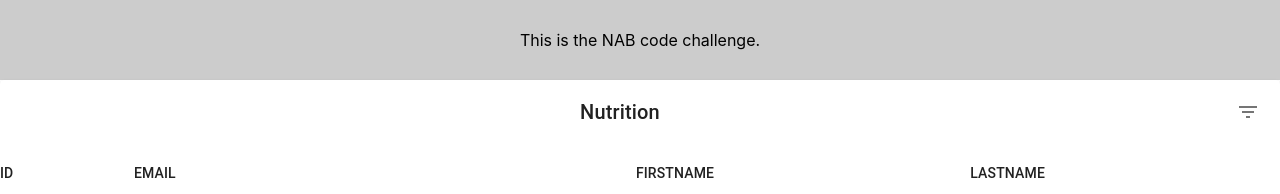
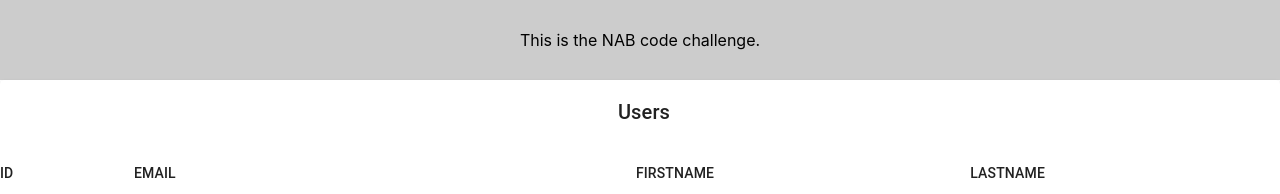
Before and after one commit to shahrum/nab-test-code, a React (Create React App) app: page / in a window 1280 px wide. Shown: the top 194 px of the page. Built offline with nearby package versions, Linux system fonts and the light colour scheme.

Commit message:
breakdown to helper

```diff
--- /dev/null
+++ b/src/components/material/helper/table.helper.ts
@@ -0,0 +1,69 @@
+import { lighten, makeStyles } from "@material-ui/core";
+
+export const useStyles = makeStyles((theme) => ({
+	root: {
+		width: "100%"
+	},
+	paper: {
+		width: "100%",
+		marginBottom: theme.spacing(2)
+	},
+	table: {
+		minWidth: 750
+	},
+	visuallyHidden: {
+		border: 0,
+		clip: "rect(0 0 0 0)",
+		height: 1,
+		margin: -1,
+		overflow: "hidden",
+		padding: 0,
+		position: "absolute",
+		top: 20,
+		width: 1
+	}
+}));
+
+export const useToolbarStyles = makeStyles((theme) => ({
+	root: {
+		paddingLeft: theme.spacing(2),
+		paddingRight: theme.spacing(1)
+	},
+	highlight:
+		theme.palette.type === "light"
+			? {
+					color: theme.palette.secondary.main,
+					backgroundColor: lighten(theme.palette.secondary.light, 0.85)
+			  }
+			: {
+					color: theme.palette.text.primary,
+					backgroundColor: theme.palette.secondary.dark
+			  },
+	title: {
+		flex: "1 1 100%"
+	}
+}));
+
+export const descendingComparator = (a: any, b: any, orderBy: any) => {
+	if (b[orderBy] < a[orderBy]) {
+		return -1;
+	}
+	if (b[orderBy] > a[orderBy]) {
+		return 1;
+	}
+	return 0;
+};
+
+export const getComparator = (order: string, orderBy: any) => {
+	return order === "desc" ? (a: any, b: any) => descendingComparator(a, b, orderBy) : (a: any, b: any) => -descendingComparator(a, b, orderBy);
+};
+
+export const stableSort = (array: any, comparator: any) => {
+	const stabilizedThis = array.map((el: any, index: any) => [el, index]);
+	stabilizedThis.sort((a: any, b: any) => {
+		const order = comparator(a[0], b[0]);
+		if (order !== 0) return order;
+		return a[1] - b[1];
+	});
+	return stabilizedThis.map((el: any) => el[0]);
+};
--- a/src/components/material/table/table.component.tsx
+++ b/src/components/material/table/table.component.tsx
@@ -1,7 +1,6 @@
 import React from "react";
 import PropTypes from "prop-types";
 import clsx from "clsx";
-import { lighten, makeStyles } from "@material-ui/core/styles";
 import Table from "@material-ui/core/Table";
 import TableBody from "@material-ui/core/TableBody";
 import TableCell from "@material-ui/core/TableCell";
@@ -13,38 +12,16 @@
 import Toolbar from "@material-ui/core/Toolbar";
 import Typography from "@material-ui/core/Typography";
 import Paper from "@material-ui/core/Paper";
-import Checkbox from "@material-ui/core/Checkbox";
-import IconButton from "@material-ui/core/IconButton";
-import Tooltip from "@material-ui/core/Tooltip";
-import FormControlLabel from "@material-ui/core/FormControlLabel";
-import Switch from "@material-ui/core/Switch";
-import DeleteIcon from "@material-ui/icons/Delete";
-import FilterListIcon from "@material-ui/icons/FilterList";
-import { MaterialTable } from "../../../models";
-
-function descendingComparator(a: any, b: any, orderBy: any) {
-	if (b[orderBy] < a[orderBy]) {
-		return -1;
-	}
-	if (b[orderBy] > a[orderBy]) {
-		return 1;
-	}
-	return 0;
-}
-
-function getComparator(order: string, orderBy: any) {
-	return order === "desc" ? (a: any, b: any) => descendingComparator(a, b, orderBy) : (a: any, b: any) => -descendingComparator(a, b, orderBy);
-}
-
-function stableSort(array: any, comparator: any) {
-	const stabilizedThis = array.map((el: any, index: any) => [el, index]);
-	stabilizedThis.sort((a: any, b: any) => {
-		const order = comparator(a[0], b[0]);
-		if (order !== 0) return order;
-		return a[1] - b[1];
-	});
-	return stabilizedThis.map((el: any) => el[0]);
-}
+import { descendingComparator, getComparator, stableSort, useStyles, useToolbarStyles } from "../helper/table.helper";
+// import { lighten, makeStyles } from "@material-ui/core/styles";
+// import IconButton from "@material-ui/core/IconButton";
+// import Tooltip from "@material-ui/core/Tooltip";
+// import FilterListIcon from "@material-ui/icons/FilterList";
+// import DeleteIcon from "@material-ui/icons/Delete";
+// import { MaterialTable } from "../../../models";
+// import Switch from "@material-ui/core/Switch";
+// import FormControlLabel from "@material-ui/core/FormControlLabel";
+// import Checkbox from "@material-ui/core/Checkbox";
 
 function EnhancedTableHead(props: any) {
 	const { classes, order, orderBy, onRequestSort, headCells } = props;
@@ -84,59 +61,16 @@
 	headCells: PropTypes.array.isRequired
 };
 
-const useToolbarStyles = makeStyles((theme) => ({
-	root: {
-		paddingLeft: theme.spacing(2),
-		paddingRight: theme.spacing(1)
-	},
-	highlight:
-		theme.palette.type === "light"
-			? {
-					color: theme.palette.secondary.main,
-					backgroundColor: lighten(theme.palette.secondary.light, 0.85)
-			  }
-			: {
-					color: theme.palette.text.primary,
-					backgroundColor: theme.palette.secondary.dark
-			  },
-	title: {
-		flex: "1 1 100%"
-	}
-}));
-
 const EnhancedTableToolbar = (props: any) => {
 	const classes = useToolbarStyles();
-	const { numSelected } = props;
 
 	return (
-		<Toolbar
-			className={clsx(classes.root, {
-				[classes.highlight]: numSelected > 0
-			})}
-		>
-			{numSelected > 0 ? (
-				<Typography className={classes.title} color="inherit" variant="subtitle1" component="div">
-					{numSelected} selected
+		<Toolbar className={clsx(classes.root)}>
+			{
+				<Typography className={classes.title} variant="h6" id="tableTitle" component="div">
+					Users
 				</Typography>
-			) : (
-				<Typography className={classes.title} variant="h6" id="tableTitle" component="div">
-					Nutrition
-				</Typography>
-			)}
-
-			{numSelected > 0 ? (
-				<Tooltip title="Delete">
-					<IconButton aria-label="delete">
-						<DeleteIcon />
-					</IconButton>
-				</Tooltip>
-			) : (
-				<Tooltip title="Filter list">
-					<IconButton aria-label="filter list">
-						<FilterListIcon />
-					</IconButton>
-				</Tooltip>
-			)}
+			}
 		</Toolbar>
 	);
 };
@@ -144,30 +78,6 @@
 EnhancedTableToolbar.propTypes = {
 	numSelected: PropTypes.number.isRequired
 };
-
-const useStyles = makeStyles((theme) => ({
-	root: {
-		width: "100%"
-	},
-	paper: {
-		width: "100%",
-		marginBottom: theme.spacing(2)
-	},
-	table: {
-		minWidth: 750
-	},
-	visuallyHidden: {
-		border: 0,
-		clip: "rect(0 0 0 0)",
-		height: 1,
-		margin: -1,
-		overflow: "hidden",
-		padding: 0,
-		position: "absolute",
-		top: 20,
-		width: 1
-	}
-}));
 
 const EnhancedTable = (props: any) => {
 	const { headCells, rowFromProps } = props;
@@ -249,7 +159,7 @@
 								.slice(page * rowsPerPage, page * rowsPerPage + rowsPerPage)
 								.map((row: any, index: any) => {
 									const isItemSelected = isSelected(row.id);
-									const labelId = `enhanced-table-checkbox-${index}`;
+									// const labelId = `enhanced-table-checkbox-${index}`;
 									const mappedRow = returnRowInDetail(row);
 									return (
 										<TableRow
```
